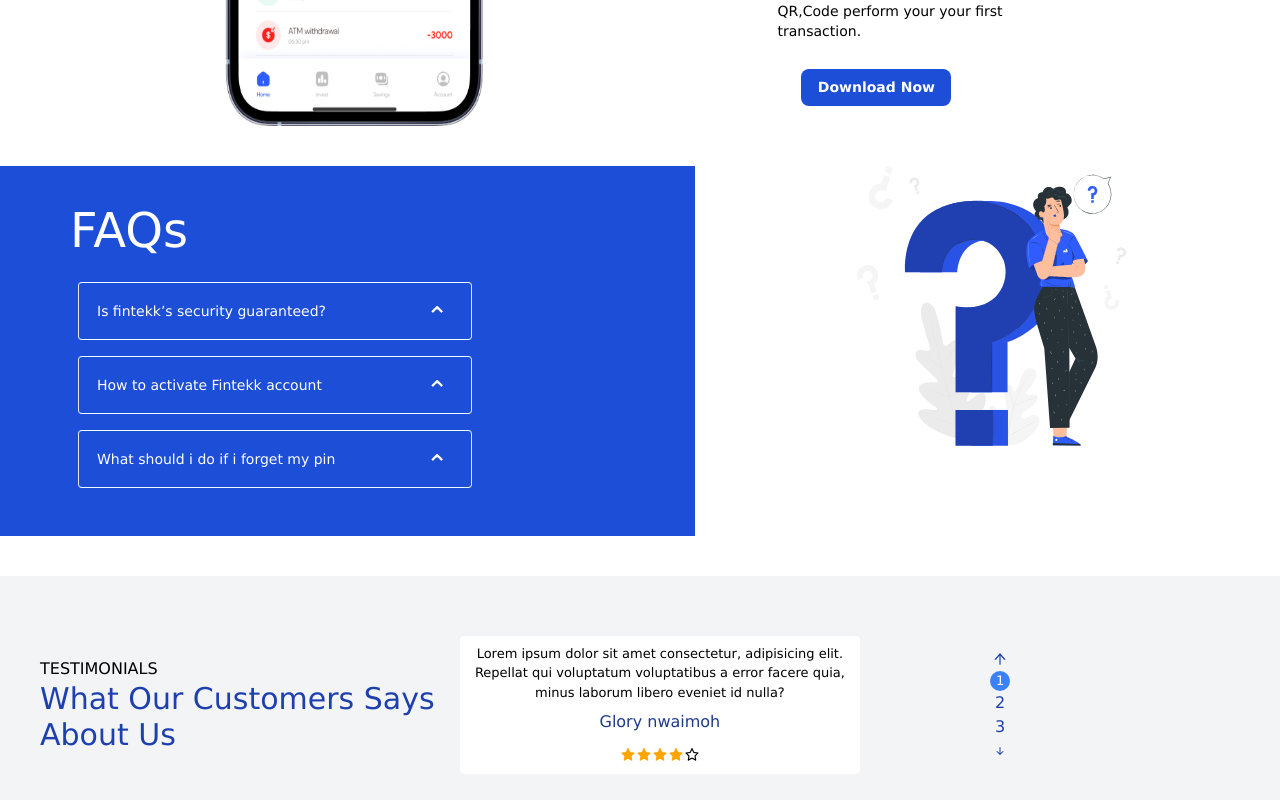
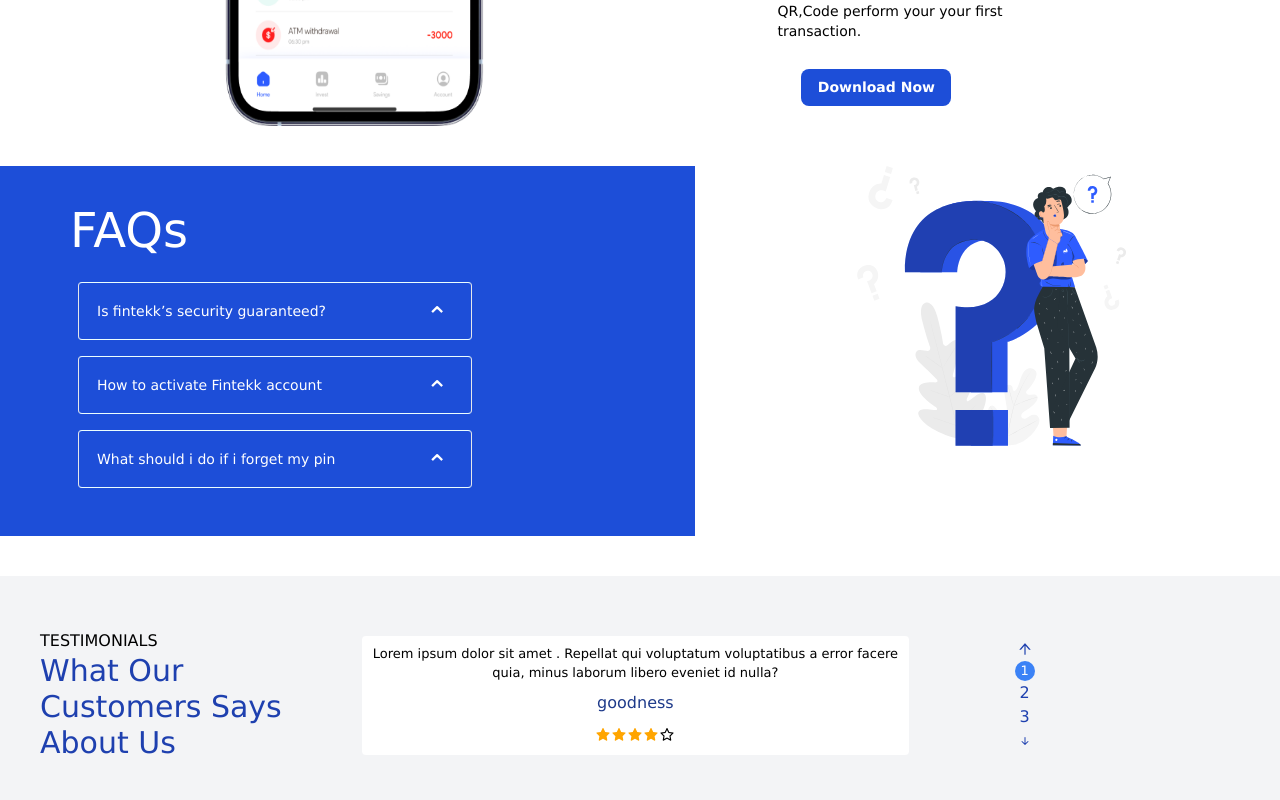
Before and after one commit to goodylove/Fintech-landing-page, a React (Vite) app: page / in a window 1280 px wide. Shown: the part 1725-2525 px from the top of the page. Built offline with nearby package versions, Linux system fonts and the light colour scheme.

Commit message:
complete testimonal

```diff
--- a/src/components/App/App.css
+++ b/src/components/App/App.css
@@ -51,6 +51,20 @@
   width: 100%;
   position: relative;
 }
+.testimomal {
+  animation: 5s spin ease-in-out infinite;
+}
+
+@keyframes spin {
+  from {
+    transform: scale(0.2);
+    opacity: 0.2;
+  }
+  to {
+    transform: scale(1);
+    opacity: 1;
+  }
+}
 
 .logo {
   height: 6em;
--- a/src/components/testimonals/indxe.jsx
+++ b/src/components/testimonals/indxe.jsx
@@ -1,18 +1,50 @@
-import React from "react";
+import React, { useEffect, useState } from "react";
 import Testimonial from "./testimonal";
+import { AiFillStar } from "react-icons/ai";
+import { AiOutlineStar } from "react-icons/ai";
 
 import { BsArrowDownShort } from "react-icons/bs";
 import { AiOutlineArrowUp } from "react-icons/ai";
 
 const testimonial = [
   {
-    text: "Lorem ipsum dolor sit amet consectetur, adipisicing elit. Repellat qui voluptatum voluptatibus a error facere quia, minus laborum libero eveniet id nulla?",
+    text: "Lorem ipsum dolor sit amet . Repellat qui voluptatum voluptatibus a error facere quia, minus laborum libero eveniet id nulla?",
     name: "goodness",
     id: 1,
+  },
+  {
+    text: "ipsum dolor sit amet consectetur,ui voluptatum voluptatibus a error facere quia, minus laborum libero eveniet id nulla?",
+    name: "esther",
+    id: 2,
+  },
+  {
+    text: "orem ipsum dolor sit amet consectetur, adipisicing elit.oluptatum voluptatibus a error facere quia, minus laborum libero eveniet id nulla?",
+    name: "joy",
+    id: 3,
   },
 ];
 
 const Testimonials = () => {
+  const [currentTestimonal, setCurrentTestimonal] = useState(0);
+  const [translation, setTransaction] = useState(false);
+  let testimonalLength = testimonial.length;
+
+  const upArrow = () => {
+    setCurrentTestimonal(
+      currentTestimonal === testimonalLength - 1 ? 0 : currentTestimonal + 1
+    );
+    setTransaction(true);
+    console.log(testimonalLength, currentTestimonal);
+  };
+  const downArrow = () => {
+    setCurrentTestimonal(
+      currentTestimonal === 0 ? testimonalLength - 1 : currentTestimonal - 1
+    );
+  };
+  useEffect(() => {
+    setCurrentTestimonal(0);
+  }, []);
+
   return (
     <div className="flex  mt-10 bg-gray-100 w-full p-10">
       <div className="flex justify-between w-[90%] items-center  flex-col md:flex-row">
@@ -22,16 +54,48 @@
             What Our Customers Says About Us
           </p>
         </div>
-        <Testimonial />
+        {testimonial.map(
+          (testimonal, index) =>
+            index === currentTestimonal && (
+              <Testimonial
+                testimonal={testimonal}
+                key={index}
+                translation={translation}
+              />
+            )
+        )}
 
         <div className="flex md:flex-col text-blue-800  items-center md:w-[20%] flex-row w-[40%] m-5 justify-between  ">
-          <AiOutlineArrowUp className="mb-1" />
-          <div className="bg-blue-500 h-5 w-5 rounded-full text-[13px] text-white">
+          <AiOutlineArrowUp className="mb-1" onClick={upArrow} />
+          <div
+            className={
+              currentTestimonal === 0
+                ? "bg-blue-500 h-5 w-5 rounded-full text-[13px] text-white"
+                : ""
+            }
+          >
             1
           </div>
-          <div>2</div>
-          <div>3</div>
-          <BsArrowDownShort className="mt-1" />
+          <div
+            className={
+              currentTestimonal === 1
+                ? "bg-blue-500 h-5 w-5 rounded-full text-[13px] text-white"
+                : ""
+            }
+          >
+            2
+          </div>
+          <div
+            className={
+              currentTestimonal === 2
+                ? "bg-blue-500 h-5 w-5 rounded-full text-[13px] text-white"
+                : ""
+            }
+          >
+            3
+          </div>
+
+          <BsArrowDownShort className="mt-1" onClick={downArrow} />
         </div>
       </div>
     </div>
--- a/src/components/testimonals/testimonal.jsx
+++ b/src/components/testimonals/testimonal.jsx
@@ -1,15 +1,11 @@
 import React from "react";
 import { AiFillStar } from "react-icons/ai";
 import { AiOutlineStar } from "react-icons/ai";
-const Testimonial = () => {
+const Testimonial = ({ testimonal }) => {
   return (
-    <div className="md:w-[40%]  w-[90%]text-start bg-white  rounded p-2 m-5">
-      <p className="text-[13px]">
-        Lorem ipsum dolor sit amet consectetur, adipisicing elit. Repellat qui
-        voluptatum voluptatibus a error facere quia, minus laborum libero
-        eveniet id nulla?
-      </p>
-      <h3 className="text-blue-900 mt-2 mb-2">Glory nwaimoh</h3>
+    <div className={`md:w-[72%]  w-[90%]text-start bg-white  rounded p-2 m-5 `}>
+      <p className="text-[13px]">{testimonal.text}</p>
+      <h3 className="text-blue-900 mt-2 mb-2">{testimonal.name}</h3>
       <AiFillStar className="icon-start" />
       <AiFillStar className="icon-start" />
       <AiFillStar className="icon-start" />
```
